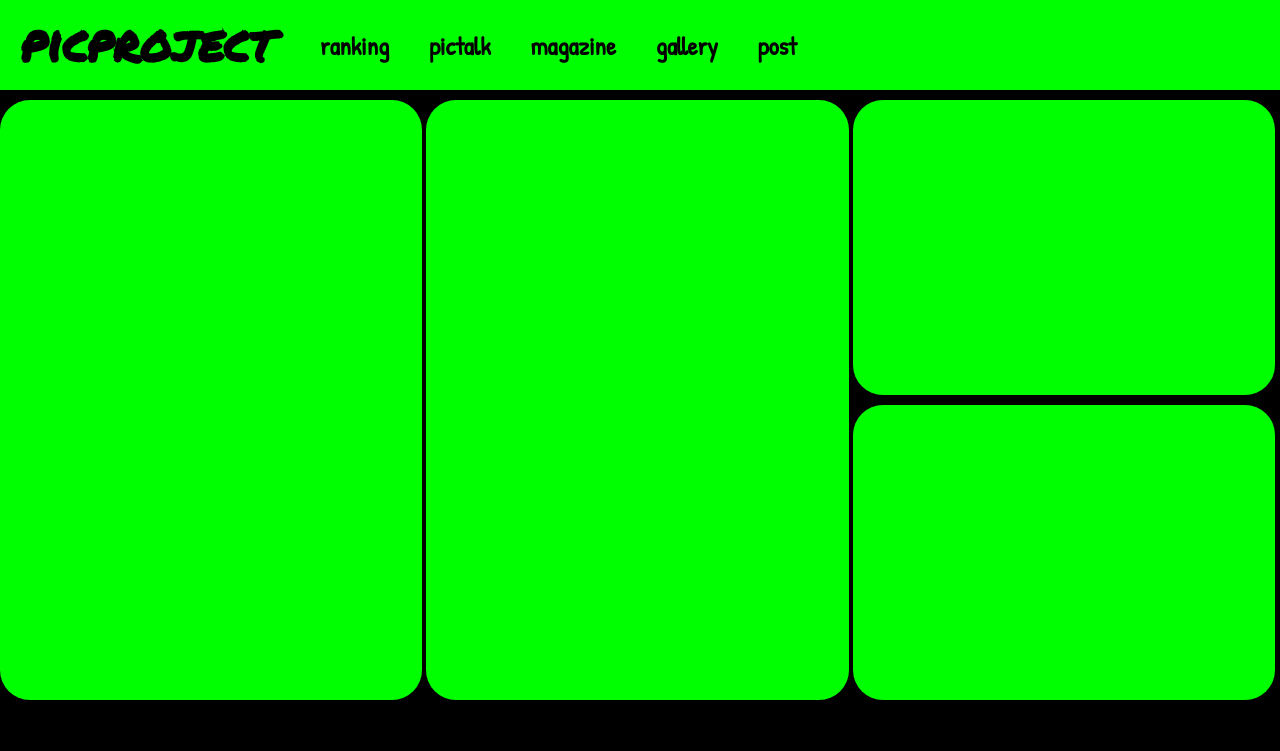
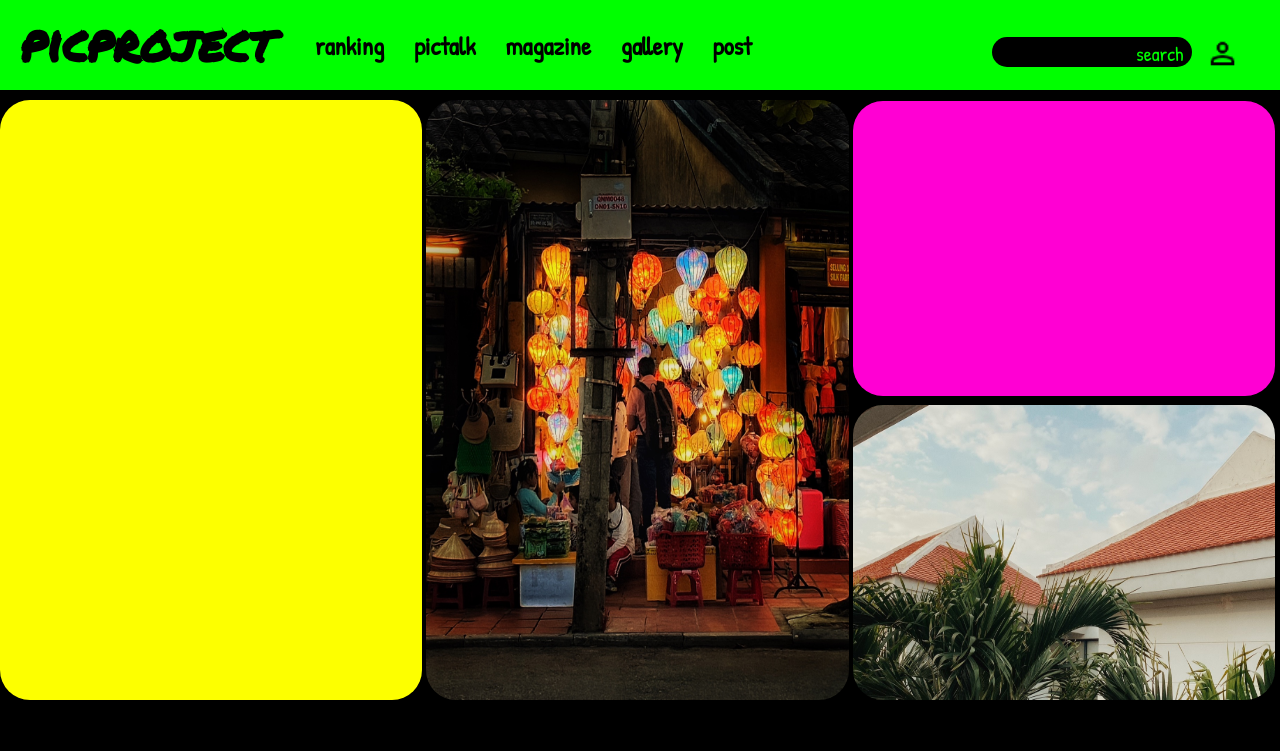
Before and after one commit to APPS-sookmyung/2023-SNAPIX, a plain HTML site: page main/main.html in a window 1280 px wide. Shown: the top 751 px of the page. Drawn offline with Linux system fonts and the light colour scheme; a web font is replaced by a local one.

Commit message:
[Feat] 메인 페이지 수정
검색 버튼, 로그인 버튼 추가

```diff
--- a/main/main.css
+++ b/main/main.css
@@ -41,14 +41,14 @@ header {
 footer {
   margin-top: 50px;
 }
-footer h1 {
+#bottomLogo h1 {
   font-family: "Permanent Marker", cursive;
   font-weight: 700;
   font-size: 100px;
   color: white;
   text-align: center;
 }
-footer h5 {
+#bottomLogo h5 {
   font-family: "Zeyada", cursive;
   font-weight: 700;
   font-size: 25px;
@@ -71,7 +71,7 @@ ul {
   display: block;
   font-weight: 800;
   font-size: 25px;
-  padding: 20px 20px;
+  padding: 20px 15px;
   margin-top: 9px;
   text-shadow: none;
   font-family: "Patrick Hand", cursive;
@@ -84,25 +84,102 @@ ul {
   column-width: 100vw;
   column-gap: 100vh;
 }
-#long > figure {
+#long1 figure {
   width: 33vw;
   height: 600px;
   display: inline-block;
   margin: 0;
   margin-top: 10px;
   border-radius: 30px;
-  background-color: #00ff00;
+  background-color: #fdff00;
 }
-
-#wide > figure {
+#long2 figure img {
   width: 33vw;
-  height: 295px;
+  height: 600px;
+  display: inline-block;
   margin: 0;
   margin-top: 10px;
   border-radius: 30px;
-  background-color: #00ff00;
 }
+
+#wide1 > figure {
+  width: 33vw;
+  height: 295px;
+  display: inline-block;
+  margin: 0;
+  margin-top: 10px;
+  border-radius: 30px;
+  background-color: #ff00d3;
+}
+#wide2 figure img {
+  width: 33vw;
+  height: 295px;
+  display: inline-block;
+  margin: 0;
+  margin-top: 5px;
+  border-radius: 30px;
+}
+
 #long,
 #wide {
   display: inline-block;
 }
+#long1,
+#long2 {
+  display: inline-block;
+}
+#search {
+  float: right;
+  background-color: #000000;
+  border-radius: 30px;
+  height: 30px;
+  width: 200px;
+  margin-top: -23px;
+  margin-right: 10px;
+}
+
+#search input {
+  border: none;
+  background-color: #000000;
+  outline: none;
+  color: #00ff00;
+  font-family: "Patrick Hand", cursive;
+  font-size: 20px;
+  font-weight: 30;
+  margin-left: 10px;
+  width: 130px;
+  height: 25px;
+}
+#search button {
+  border: none;
+  color: #00ff00;
+  font-family: "Patrick Hand", cursive;
+  background-color: #000000;
+  font-size: 20px;
+  font-weight: 30;
+  height: 25px;
+  margin-top: 3px;
+}
+
+#login button {
+  float: right;
+  background-color: #00ff00;
+  height: 35px;
+  width: 35px;
+  margin-top: -24px;
+  outline: none;
+  border: none;
+  margin-right: 40px;
+  margin-left: 3px;
+}
+#login button img {
+  height: 35px;
+  width: 35px;
+}
+
+#columns img {
+  filter: brightness(1);
+}
+#columns img:hover {
+  filter: brightness(0.6);
+}
--- a/main/main.html
+++ b/main/main.html
@@ -30,30 +30,55 @@
               <a href="#">post</a>
             </li>
           </ul>
+          <div id="login">
+            <button
+              type="button"
+              onclick="location.href='#'"
+              style="cursor: pointer"
+            >
+              <img src="login_icon.png" alt="" />
+            </button>
+          </div>
+          <div id="search">
+            <input type="text" />
+            <button
+              type="button"
+              onclick="location.href='#'"
+              style="cursor: pointer"
+            >
+              search
+            </button>
+          </div>
         </nav>
       </header>
       <div id="columns">
         <div id="long">
-          <figure>
-            <a href="#"></a>
-          </figure>
+          <div id="long1">
+            <figure></figure>
+          </div>
+          <div id="long2">
+            <figure>
+              <img src="vietnam_01.jpg" art="" />
+            </figure>
+          </div>
+        </div>
 
-          <figure>
-            <a href="#"></a>
-          </figure>
-        </div>
         <div id="wide">
-          <figure>
-            <a href="#"></a>
-          </figure>
-          <figure>
-            <a href="#"></a>
-          </figure>
+          <div id="wide1">
+            <figure></figure>
+          </div>
+          <div id="wide2">
+            <figure>
+              <img src="vietnam_02.jpg" art="" />
+            </figure>
+          </div>
         </div>
       </div>
       <footer>
-        <h1>picproject</h1>
-        <h5>&copy;PICPROJECT. ALL RIGHTS RESERVED</h5>
+        <div id="bottomLogo">
+          <h1>picproject</h1>
+          <h5>&copy;PICPROJECT. ALL RIGHTS RESERVED</h5>
+        </div>
       </footer>
     </div>
   </body>
```
Also changed, not shown: main/login_icon.png (added), main/vietnam_01.jpg (added), main/vietnam_02.jpg (added).
